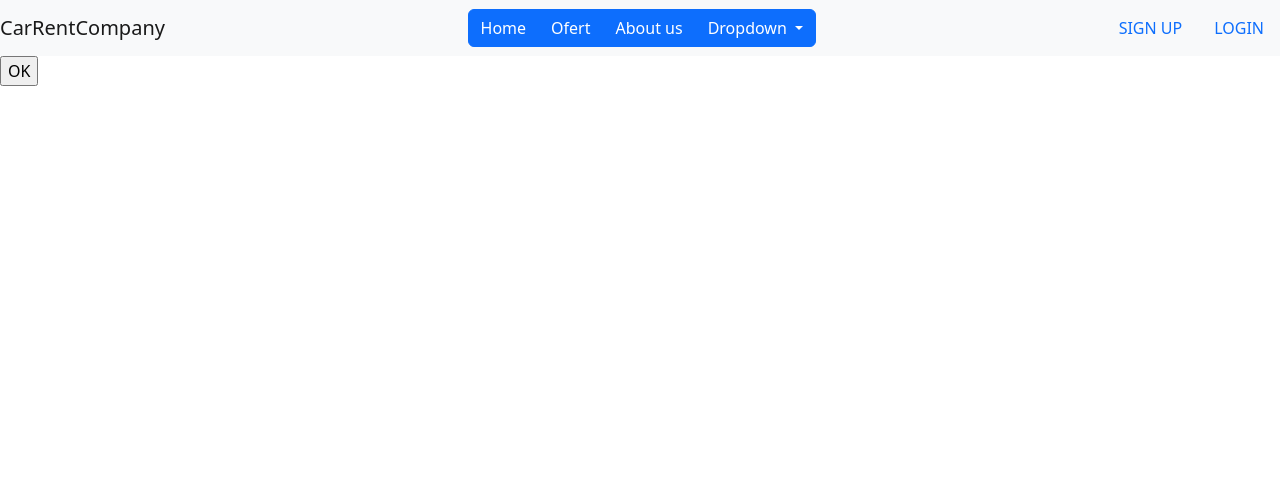
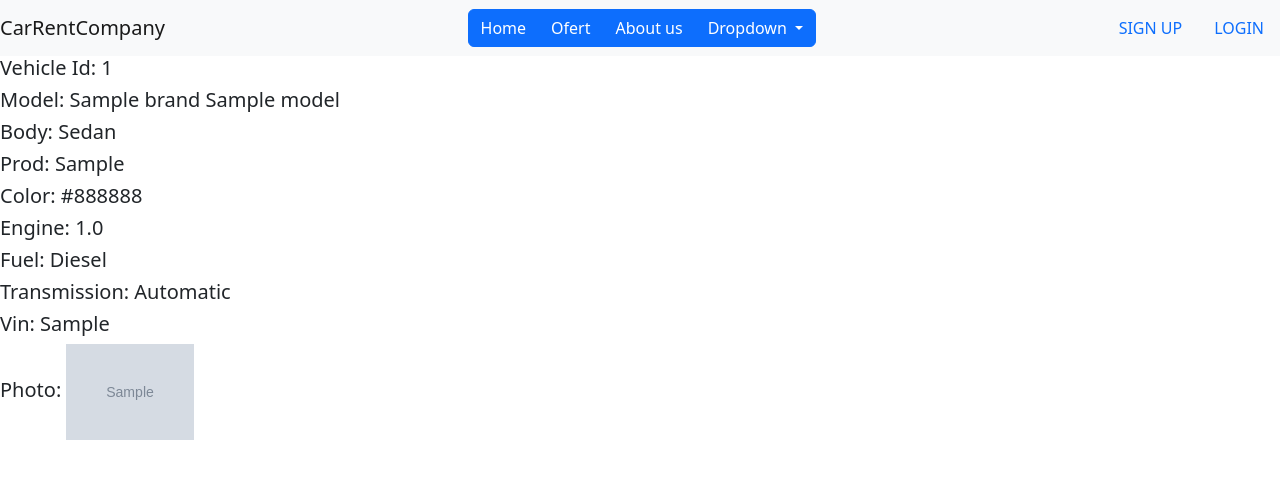
Before and after one commit to repogrupa2/car_dealer, a Django app: page /vehiclelist/ in a window 1280 px wide. Shown: the top 479 px of the page. Run offline with Django 4.2, Linux system fonts and the light colour scheme; tables that the repository leaves empty hold one stand-in row (values such as "Sample post"); grey boxes marked "Sample" are stand-in pictures; some libraries are stand-ins or nearby versions.

Commit message:
Create photoinput and store in db

```diff
--- a/rent_and_deal_car/car_rent/admin.py
+++ b/rent_and_deal_car/car_rent/admin.py
@@ -1,8 +1,9 @@
 from django.contrib import admin
 from django.contrib.auth.admin import UserAdmin
 
+from .apps import CarRentConfig
 from .forms import CustomUserCreationForm, CustomUserChangeForm
-from .models import CustomUser, Branch, Model, RentalOffer,BranchCarAvailability
+from .models import CustomUser, Branch, Model, RentalOffer, BranchCarAvailability, Brand, Vehicle
 
 
 class CustomUserAdmin(UserAdmin):
@@ -30,3 +31,5 @@ admin.site.register(Branch)
 admin.site.register(BranchCarAvailability)
 admin.site.register(RentalOffer)
 admin.site.register(Model)
+admin.site.register(Brand)
+admin.site.register(Vehicle)
--- a/rent_and_deal_car/car_rent/models.py
+++ b/rent_and_deal_car/car_rent/models.py
@@ -1,9 +1,6 @@
-from random import choices
-
 from django.contrib.auth.models import AbstractBaseUser, PermissionsMixin
 from django.core.validators import RegexValidator
 from django.db import models
-from django.forms import forms
 from django.utils import timezone
 # służy do internacjonalizacji I18N
 from django.utils.translation import gettext_lazy as _
@@ -30,10 +27,8 @@ class CustomUser(AbstractBaseUser, PermissionsMixin):
 class Brand(models.Model):
     name = models.CharField(max_length=16)
 
-
     def __str__(self):
         return self.name
-
 
 
 class Model(models.Model):
@@ -42,6 +37,7 @@ class Model(models.Model):
 
     def __str__(self):
         return f" {self.brand_id} {self.name}"
+
 
 gearbox = [('Automatic', 'Automatic'), ('Manual', 'Manual')]
 
@@ -59,22 +55,26 @@ class Vehicle(models.Model):
     type_of_fuel = models.CharField(max_length=16, choices=fuel)
     transmission = models.CharField(max_length=16, choices=gearbox)
     vin = models.CharField(max_length=17)
-    photo = models.ImageField()
+    photo = models.ImageField(blank=True, null=True)
 
     def __str__(self):
-        return f"Model: {self.model_id}, BodyType: {self.body_type}, Production_Year: {self.prod_year}", \
-               f"Color: {self.color}, Engine: {self.engine}, Type_of_Fuel: {self.type_of_fuel}", \
-               f"Transmission_Id: {self.transmission}, VIN: {self.vin}, Photo: {self.photo}"
+        return f"Model: {self.model_id}"
 
 
-hours = [('00','00:00'),('01','01:00'),('02','02:00'),('03','03:00'),('04','04:00'),('05','05:00'),('06','06:00'),('07','07:00'),
-         ('08','08:00'),('09','09:00'),('10','10:00'),('11','11:00'),('12','12:00'),('13','13:00'),('14','14:00'),('15','15:00'),
-         ('16','16:00'),('17','17:00'),('18','18:00'),('19','19:00'),('20','20:00'),('21','21:00'),('22','22:00'),('23','23:00')]
+hours = [('00', '00:00'), ('01', '01:00'), ('02', '02:00'), ('03', '03:00'), ('04', '04:00'), ('05', '05:00'),
+         ('06', '06:00'), ('07', '07:00'),
+         ('08', '08:00'), ('09', '09:00'), ('10', '10:00'), ('11', '11:00'), ('12', '12:00'), ('13', '13:00'),
+         ('14', '14:00'), ('15', '15:00'),
+         ('16', '16:00'), ('17', '17:00'), ('18', '18:00'), ('19', '19:00'), ('20', '20:00'), ('21', '21:00'),
+         ('22', '22:00'), ('23', '23:00')]
+
 
 class Branch(models.Model):
     address = models.CharField(max_length=39)
     city = models.CharField(max_length=16)
-    phone_regex = RegexValidator(regex=r'(^[+]\d+(?:[ ]\d+)*)', message="Phone number must be entered in the format: '+00 000 000 000'. Up to 11 digits allowed.")
+    phone_regex = RegexValidator(regex=r'(^[+]\d+(?:[ ]\d+)*)',
+                                 message="Phone number must be entered in the format: '+00 000 000 000'. Up to 11 "
+                                         "digits allowed.")
     mobile = models.CharField(validators=[phone_regex], max_length=17)
     open_from = models.CharField(max_length=6, choices=hours)
     open_till = models.CharField(max_length=6, choices=hours)
@@ -105,5 +105,6 @@ class RentalOffer(models.Model):
 
     def __str__(self):
         return f"Vehicle_Id: {self.Vehicle_Id}, BranchCarAvailability_Id: {self.BranchCarAvailability_Id}", \
-        f"Categories: {self.Categories}, Description: {self.Description}", \
-        f"Deposit: {self.Deposit}, Price_per_day: {self.Price_per_day}"
+               f"Categories: {self.Categories}," \
+               f" Description: {self.Description}", \
+               f"Deposit: {self.Deposit} ", f"Price_per_day: {self.Price_per_day}"
--- a/rent_and_deal_car/car_rent/templates/car_rent/vehiclelist.html
+++ b/rent_and_deal_car/car_rent/templates/car_rent/vehiclelist.html
@@ -4,9 +4,24 @@
     <title>VehicleList</title>
     {%endblock title %}
 {% block content %}
-    <form action="{% url 'car_rent:vehicle-list' %}" method="post">
+<form action="{% url 'car_rent:vehicle-list' %}" method="post">
+
+        {% for vehicle in vehicles %}
+        <h5>Vehicle Id: {{vehicle.id}}</h5>
+        <h5>Model: {{vehicle.model_id}}</h5>
+        <h5>Body: {{vehicle.body_type}}</h5>
+        <h5>Prod: {{vehicle.prod_year}}</h5>
+        <h5>Color: {{vehicle.color}}</h5>
+        <h5>Engine: {{vehicle.engine}}</h5>
+        <h5>Fuel: {{vehicle.type_of_fuel}}</h5>
+        <h5>Transmission: {{vehicle.transmission}}</h5>
+        <h5>Vin: {{vehicle.vin}}</h5>
+        <h5>Photo: {% if vehicle.photo != None %}
+            <img style='max-width: 10%' src="{{ vehicle.photo.url }}">
+                    {% endif %}</h5>
     {% csrf_token %}
     {{ form }}
-    <input type="submit" value="OK">
+
+         {% endfor %}
     </form>
-{% endblock content %}
+{%endblock content %}
--- a/rent_and_deal_car/car_rent/urls.py
+++ b/rent_and_deal_car/car_rent/urls.py
@@ -1,6 +1,7 @@
-
+from django.conf.urls.static import static
 from django.urls import path
 
+from rent_and_deal_car import settings
 from .views import ListOfBranches, ViewBranch, CreateBranch, EditBranch, BranchDelete, VehicleList, AddVehicle, \
     upload_offer, get_offer, update_RentalOffer, delete_RentalOffer, UpdateVehicle, VehicleDelete, BrandList, \
     CreateBrand, CreateModel, ModelList, list_of_rental_offers
@@ -31,4 +32,4 @@ urlpatterns = [
     path('create_offer/', upload_offer, name = "upload-offer"),
     path('edit/<int:RentalOffer_id>', update_RentalOffer,name = "edit-offer"),
     path('delete/<int:RentalOffer_id>', delete_RentalOffer,name = "delete-offer"),
-    ]
+    ] + static(settings.MEDIA_URL, document_root=settings.MEDIA_ROOT)
--- a/rent_and_deal_car/car_rent/views.py
+++ b/rent_and_deal_car/car_rent/views.py
@@ -111,19 +111,19 @@ def upload_offer(request):
         else:
             return HttpResponse()
     else:
-        return render(request, 'car_rent/create_offer.html',{'create_offer':upload})
+        return render(request, 'car_rent/create_offer.html', {'create_offer': upload})
 
 
 def update_RentalOffer(request, RentalOffer_id):
     RentalOffer_id = int(RentalOffer_id)
     try:
-        RentalOffer_sel = RentalOffer.objects.get(id = RentalOffer_id)
+        RentalOffer_sel = RentalOffer.objects.get(id=RentalOffer_id)
     except RentalOffer.DoesNotExist:
         return redirect('list_of_offers')
     RentalOffer_form = RentalOfferCreate(request.POST or None, instance=RentalOffer_sel)
     if RentalOffer_form.is_valid():
-       RentalOffer_form.save()
-       return redirect('list_of_offers')
+        RentalOffer_form.save()
+        return redirect('list_of_offers')
     return render(request, 'RentalOffer/upload_form.html', {'upload_form': RentalOffer_form})
 
 
@@ -161,20 +161,20 @@ class AddVehicle(View):
 
 
 class UpdateVehicle(View):
-    def get(self, request, id, *args, **kwargs):
+    def get(self, request, *args, **kwargs):
         try:
-            vehicle = Vehicle.objects.get(id=id)
+            vehicle = Vehicle.objects.get(id=1)
         except Vehicle.DoesNotExist:
             ctx = {'Vehicle_Id': id, 'errors': True}
-            return render(self.request, "car_rent/updatevehicle.html", context=ctx)
+            return render(request, "car_rent/updatevehicle.html", context=ctx)
 
         form = VehicleModelForm(instance=vehicle)
         ctx = {'vehicle': vehicle, 'form': form}
-        return render(self.request, "car_rent/updatevehicle.html", context=ctx)
+        return render(request, "car_rent/updatevehicle.html", context=ctx)
 
-    def post(self, request, id, *args, **kwargs):
+    def post(self, request, *args, **kwargs):
         try:
-            vehicle = Vehicle.objects.get(id=id)
+            vehicle = Vehicle.objects.get(id=1)
         except Vehicle.DoesNotExist:
             return HttpResponseBadRequest()
         form = VehicleModelForm(data=request.POST)
@@ -190,14 +190,13 @@ class UpdateVehicle(View):
             vehicle.photo = form.cleaned_data["Photo"]
             vehicle.save(update_fields=('Model_id', 'BodyType', 'ProductionYear', 'Color', 'Engine', 'TypeOfFuel'
                                                                                                      'Transmission',
-                                         'VIN', 'Photo'))
-
+                                        'VIN', 'Photo'))
 
             ctx = {'form': form, 'vehicle': vehicle}
-            return render(self.request, "car_rent/updatevehicle.html", context=ctx)
+            return render(request, "car_rent/updatevehicle.html", context=ctx)
 
         ctx = {'errors': form.errors}
-        return render(self.request, "car_rent/updatevehicle.html", context=ctx)
+        return render(request, "car_rent/updatevehicle.html", context=ctx)
 
 
 class VehicleDelete(View):
```
Also changed, not shown: rent_and_deal_car/car_rent/templates/car_rent/updatevehicle.html (+18 -2 lines), rent_and_deal_car/rent_and_deal_car/settings.py (+4 -6 lines), rent_and_deal_car/car_rent/migrations/0002_alter_vehicle_photo.py (added).
